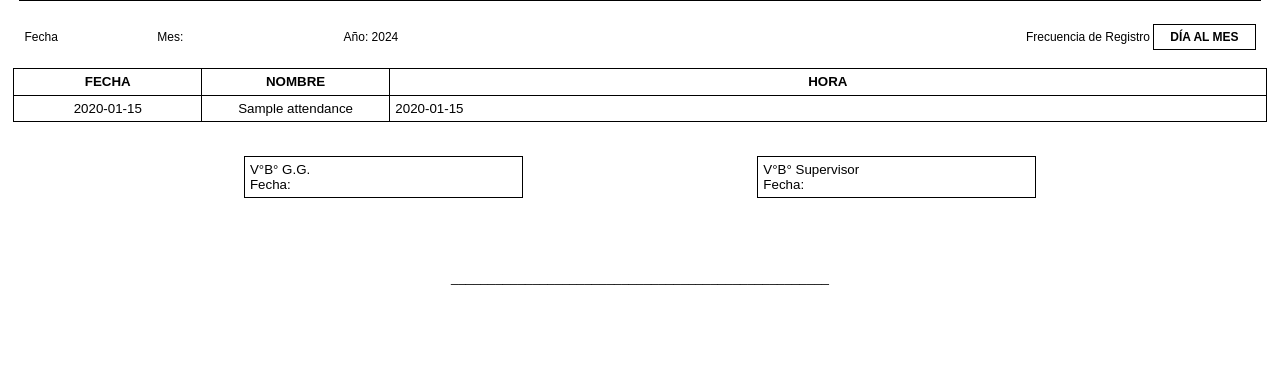
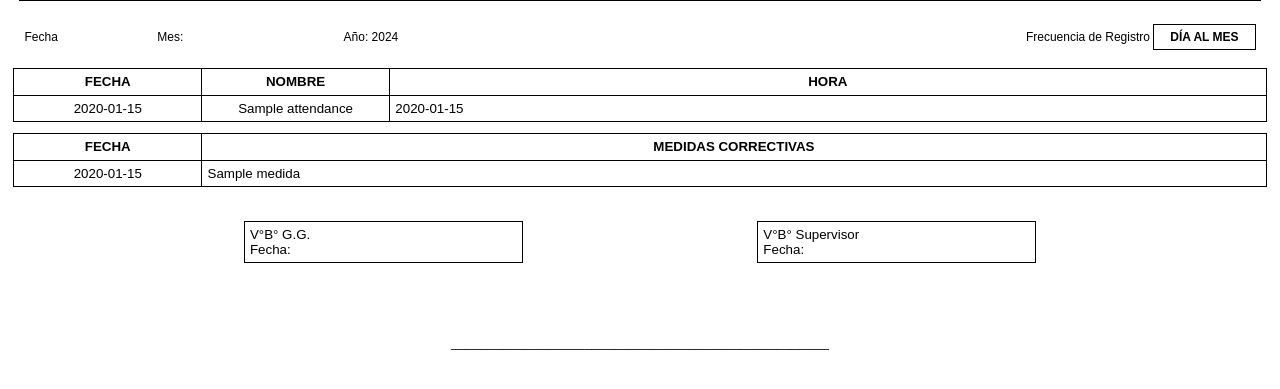
Before and after one commit to robcartome/INGRESO-DE-FORMATOS-EN-PRODUCCI-N, a Flask app: template templates/reports/reporte_lavado_de_manos.html in a window 1280 px wide. Shown: the part 129-518 px from the top of the page. Run offline with Flask 3, Linux system fonts and the light colour scheme; the template is opened without the code that fills it: most values are stand-ins (such as "Sample title", 1, 10 or a date in 2020).

Commit message:
Add medidas correctivas to lavado de manos

```diff
--- a/templates/reports/reporte_lavado_de_manos.html
+++ b/templates/reports/reporte_lavado_de_manos.html
@@ -49,6 +49,21 @@
             </tr>
             {% endfor %}
             {% endfor %}
+
+            <!-- Medidas correctivas -->
+            <tr>
+                <td colspan="12" class="border-none"></td>
+            </tr>
+            <tr>
+                <th colspan="1">FECHA</th>
+                <th colspan="6">MEDIDAS CORRECTIVAS</th>
+            </tr>
+            {% for date, medida in medidas_correctivas.items() %}
+            <tr>
+                <td colspan="1" class="text-center">{{ date }}</td>
+                <td colspan="6">{{ medida }}</td>
+            </tr>
+            {% endfor %}
         </tbody>
 
         <!-- Pie del reporte -->
```
Also changed, not shown: routes/lavado_manos.py (+23 -7 lines), templates/reports/reporte_lavado_manos_template.html (+11 -0 lines).
